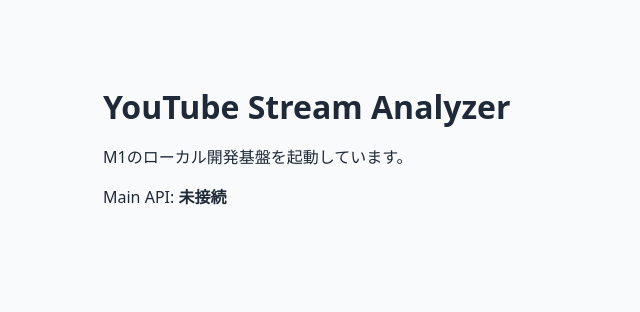
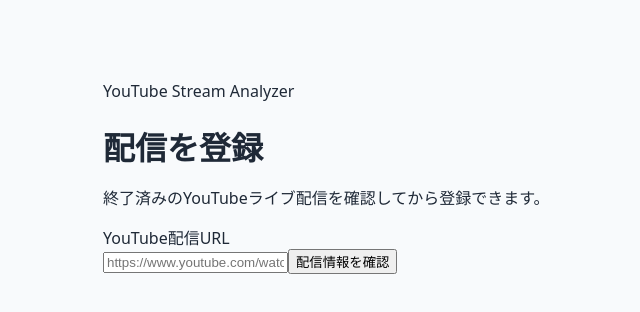
Before and after one commit to tsumasaki-kurageya/youtube-stream-analyzer, a React (Vite) app in the folder apps/web/: page / in a window 1280 px wide. Shown: the top 312 px of the page, without its empty margins (153-793 px from the left). Built offline with nearby package versions, Linux system fonts and the light colour scheme; no server answers.

Commit message:
配信登録画面へプレビュー操作を追加

```diff
--- a/apps/web/src/main.tsx
+++ b/apps/web/src/main.tsx
@@ -1,36 +1,115 @@
-import { StrictMode, useEffect, useState } from 'react';
+import { FormEvent, StrictMode, useState } from 'react';
 import { createRoot } from 'react-dom/client';
 import './styles.css';
 
-type Health = { status: string };
+type StreamMetadata = {
+  youtubeVideoId: string;
+  title: string;
+  channelTitle: string;
+  thumbnailUrl: string;
+  actualStartAt: string;
+  actualEndAt: string;
+  durationSeconds: number;
+};
+
+type ProblemDetails = { code?: string; title?: string };
+
+const messages: Record<string, string> = {
+  INVALID_YOUTUBE_URL: '対応するYouTube配信URLを入力してください。',
+  YOUTUBE_VIDEO_NOT_FOUND: '動画が見つからないか、公開されていません。',
+  NOT_ENDED_LIVE_STREAM: '終了済みのライブ配信を指定してください。',
+  YOUTUBE_ACCESS_DENIED: 'YouTubeから情報を取得できませんでした。',
+  YOUTUBE_QUOTA_EXCEEDED: 'YouTube APIの利用上限に達しています。',
+  YOUTUBE_TEMPORARILY_UNAVAILABLE: 'YouTubeから一時的に情報を取得できません。',
+};
+
+function duration(seconds: number) {
+  const hours = Math.floor(seconds / 3600);
+  const minutes = Math.floor((seconds % 3600) / 60);
+  const rest = seconds % 60;
+  return [hours, minutes, rest].map((value) => String(value).padStart(2, '0')).join(':');
+}
 
 function App() {
-  const [status, setStatus] = useState('確認中');
+  const [url, setUrl] = useState('');
+  const [metadata, setMetadata] = useState<StreamMetadata | null>(null);
+  const [error, setError] = useState('');
+  const [loading, setLoading] = useState(false);
 
-  useEffect(() => {
-    fetch('/api/health')
-      .then((response) => {
-        if (!response.ok) throw new Error(`HTTP ${response.status}`);
-        return response.json() as Promise<Health>;
-      })
-      .then((health) => setStatus(health.status === 'ok' ? '接続済み' : '異常'))
-      .catch(() => setStatus('未接続'));
-  }, []);
+  async function submit(event: FormEvent) {
+    event.preventDefault();
+    setError('');
+    setMetadata(null);
+    if (!url.trim()) {
+      setError('YouTube配信URLを入力してください。');
+      return;
+    }
+    setLoading(true);
+    try {
+      const response = await fetch('/api/streams/preview', {
+        method: 'POST',
+        headers: { 'Content-Type': 'application/json' },
+        body: JSON.stringify({ url: url.trim() }),
+      });
+      if (!response.ok) {
+        const problem = (await response.json()) as ProblemDetails;
+        throw new Error(messages[problem.code ?? ''] ?? problem.title ?? '配信情報を取得できませんでした。');
+      }
+      setMetadata((await response.json()) as StreamMetadata);
+    } catch (reason) {
+      setError(reason instanceof Error ? reason.message : '配信情報を取得できませんでした。');
+    } finally {
+      setLoading(false);
+    }
+  }
 
   return (
     <main>
-      <h1>YouTube Stream Analyzer</h1>
-      <p>M1のローカル開発基盤を起動しています。</p>
-      <p> Main API: <strong>{status}</strong></p>
+      <header>
+        <p className="eyebrow">YouTube Stream Analyzer</p>
+        <h1>配信を登録</h1>
+        <p>終了済みのYouTubeライブ配信を確認してから登録できます。</p>
+      </header>
+
+      <form onSubmit={submit} noValidate>
+        <label htmlFor="stream-url">YouTube配信URL</label>
+        <div className="input-row">
+          <input
+            id="stream-url"
+            type="url"
+            value={url}
+            onChange={(event) => setUrl(event.target.value)}
+            placeholder="https://www.youtube.com/watch?v=..."
+            aria-describedby={error ? 'form-error' : undefined}
+          />
+          <button type="submit" disabled={loading}>{loading ? '確認中…' : '配信情報を確認'}</button>
+        </div>
+        {error && <p id="form-error" role="alert" className="error">{error}</p>}
+      </form>
+
+      {metadata && (
+        <section className="preview" aria-labelledby="preview-title">
+          <img src={metadata.thumbnailUrl} alt="" />
+          <div>
+            <p className="eyebrow">配信情報</p>
+            <h2 id="preview-title">{metadata.title}</h2>
+            <dl>
+              <div><dt>チャンネル</dt><dd>{metadata.channelTitle}</dd></div>
+              <div><dt>配信開始</dt><dd>{new Date(metadata.actualStartAt).toLocaleString('ja-JP')}</dd></div>
+              <div><dt>動画時間</dt><dd>{duration(metadata.durationSeconds)}</dd></div>
+            </dl>
+            <div className="actions">
+              <button type="button" disabled>登録</button>
+              <button type="button" className="secondary" onClick={() => setMetadata(null)}>入力し直す</button>
+            </div>
+            <p className="note">登録処理は次の実装タスクで有効になります。</p>
+          </div>
+        </section>
+      )}
     </main>
   );
 }
 
 const root = document.getElementById('root');
 if (!root) throw new Error('root element not found');
-
-createRoot(root).render(
-  <StrictMode>
-    <App />
-  </StrictMode>,
-);
+createRoot(root).render(<StrictMode><App /></StrictMode>);
```
